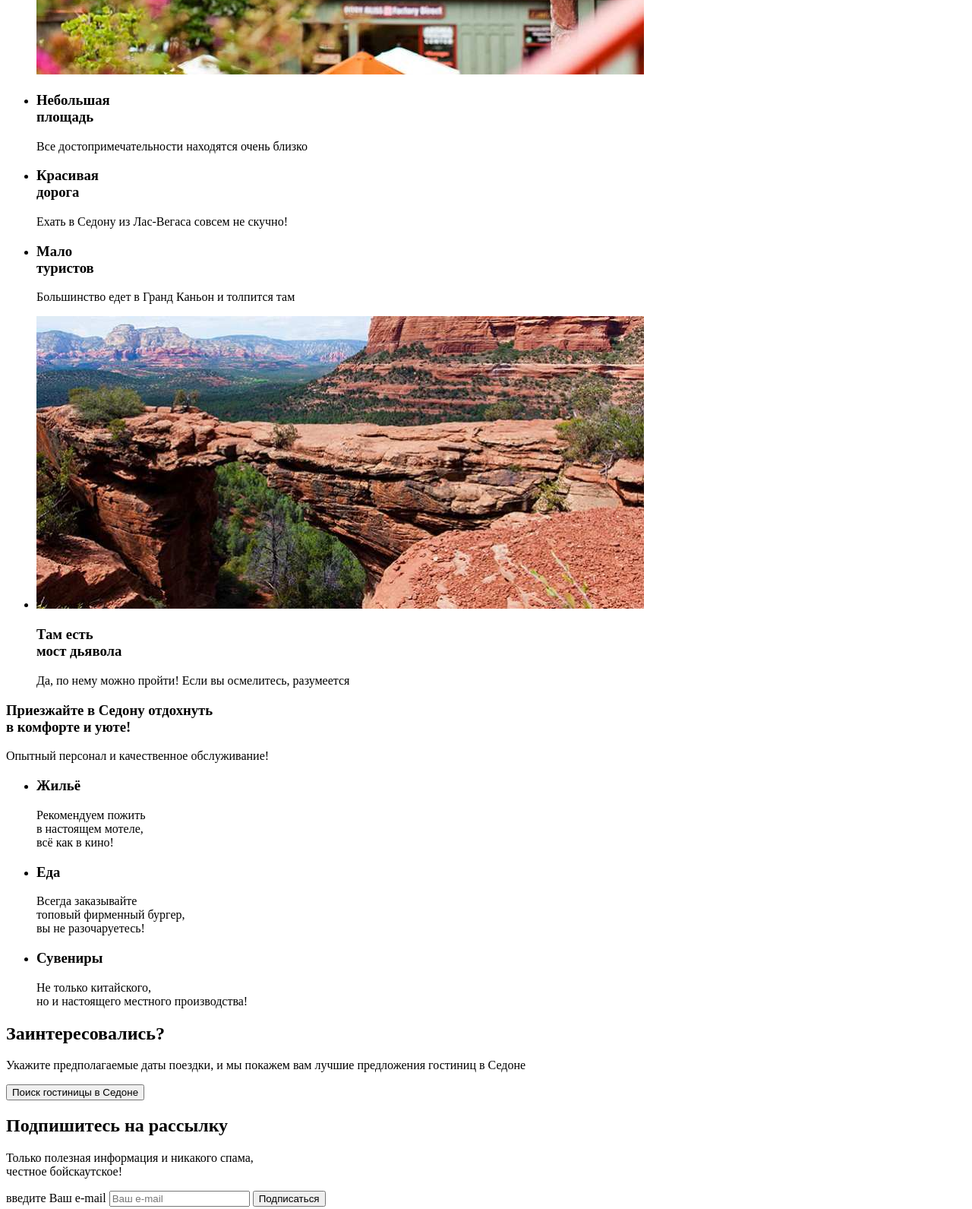
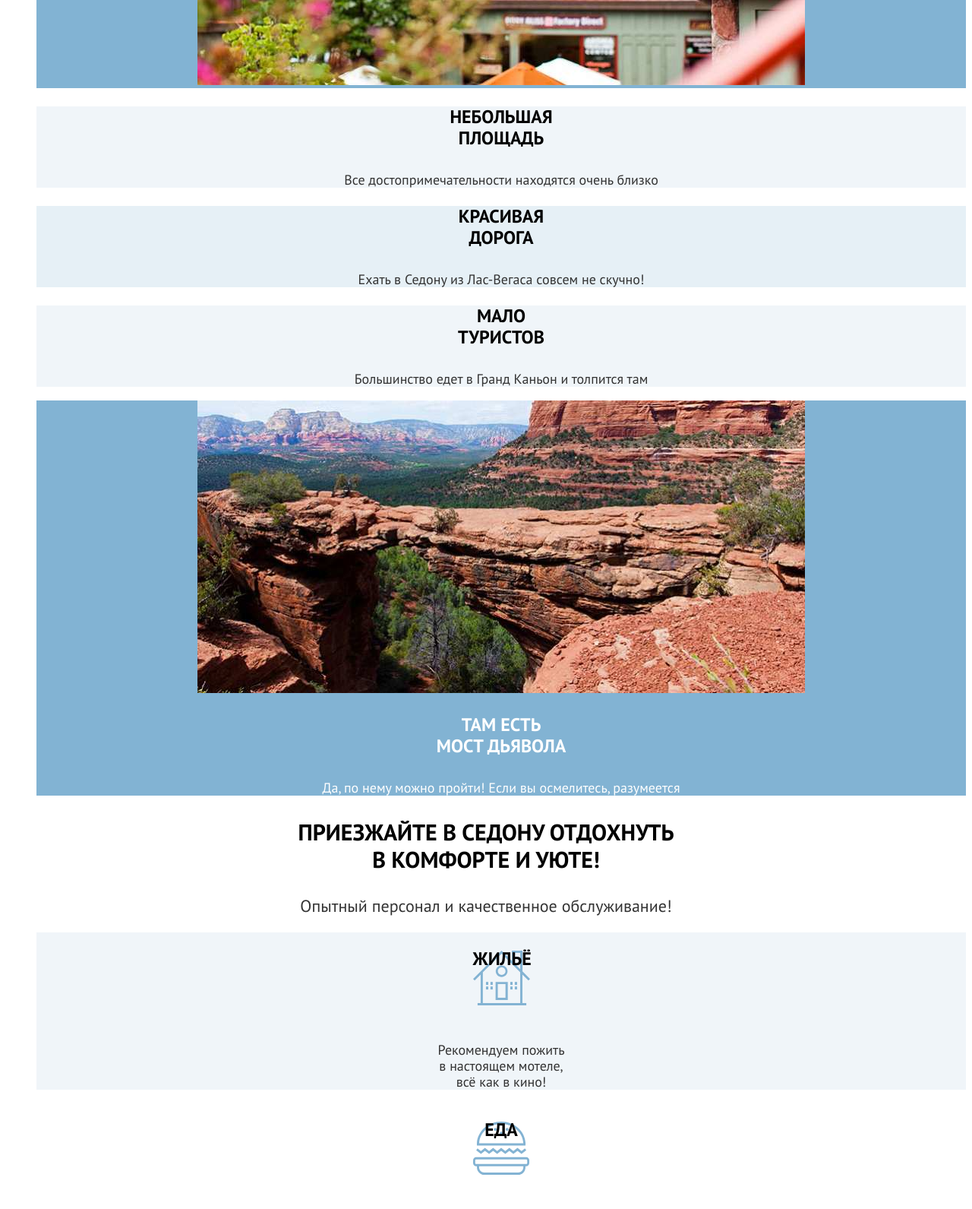
Before and after one commit to irodnik/1291243-sedona-3, a plain HTML site: page index.html in a window 1280 px wide. Shown: the part 1180-2771 px from the top of the page at 76% size. Drawn offline with Linux system fonts and the light colour scheme; files that its build step writes are made by us from their sources; files whose address does not match are found by name.

Commit message:
Добавляет Базовую стилизацию для index

```diff
--- a/index.html
+++ b/index.html
@@ -3,12 +3,13 @@
   <head>
     <meta charset="utf-8">
     <title>HTML Academy: Седона. Городок в Аризоне</title>
+    <link rel="stylesheet" href="styles/styles.css">
   </head>
   <body>
 
-    <header class="navigation" data-test="header">
+    <header class="navigation">
       <a class="navigation-logo">
-        <img class="logo-site" src="images/logo.svg" alt="Логотип гостиниц города «Седона»" width="140" height="70">
+        <img class="logo-site" src="images/logo.svg" width="140" height="70" alt="Логотип гостиниц города «Седона»">
       </a>
       <nav class="nav">
         <ul class="nav-list">
@@ -42,8 +43,8 @@
       </nav>
     </header>
 
-    <main class="main" data-test="main">
-      <section class="hero" data-test="hero">
+    <main class="main">
+      <section class="hero">
         <h1 class="visually-hidden">Welcome to the gorgeous Sedona. Because the Grand Canyon sucks!</h1>
         <img class="main-text" src="images/welcome.svg" width="458" height="352" alt="Welcome to the gorgeous Sedona">
       </section>
@@ -52,7 +53,7 @@
         <p class="adventages-explanation adventages-color">Рассмотрим причины, по которым Седона круче, чем Гранд-Каньон!</p>
       </section>
 
-      <section class="advantages" data-test="advantages">
+      <section class="advantages">
          <h2 class="visually-hidden">Преимущества</h2>
          <ul class="advantages-list">
           <li class="advantages-item pictures">
@@ -95,16 +96,16 @@
 
       <div class="services">
         <ul class="services-list">
-          <li class="services-item light-blue">
-              <h3 class="services-name">Жильё</h3>
+          <li class="services-item services-color">
+              <h3 class="services-header services-home">Жильё</h3>
               <p class="services-description">Рекомендуем пожить<br>в настоящем мотеле,<br>всё как в кино!</p>
           </li>
           <li class="services-item">
-              <h3 class="services-name">Еда</h3>
+              <h3 class="services-header services-food">Еда</h3>
               <p class="services-description">Всегда заказывайте<br>топовый фирменный бургер,<br> вы не разочаруетесь!</p>
           </li>
-          <li class="services-item light-blue">
-              <h3 class="services-name">Сувениры</h3>
+          <li class="services-item services-color">
+              <h3 class="services-header services-souvenir">Сувениры</h3>
               <p class="services-description">Не только китайского,<br>но и настоящего местного производства!</p>
           </li>
         </ul>
@@ -113,7 +114,7 @@
       <section class="booking" data-test="search">
         <h2 class="booking-title">Заинтересовались?</h2>
         <p class="booking-description">Укажите предполагаемые даты поездки, и мы покажем вам лучшие предложения гостиниц в Седоне</p>
-        <button class="button" type="button">Поиск гостиницы в Седоне</button>
+        <button class="button-search" type="button">Поиск гостиницы в Седоне</button>
       </section>
 
       <section class="subscription" data-test="subscribe">
@@ -122,7 +123,7 @@
           <form class="subscription-form" action="https://echo.htmlacademy.ru" method="post">
             <label class="visually-hidden" for="subscription-email">введите Ваш e-mail</label>
             <input class="field" type="email" placeholder="Ваш e-mail" name="subscription-email" id="subscription-email" required>
-            <button class="button" type="submit">Подписаться</button>
+            <button class="button-sub" type="submit">Подписаться</button>
           </form>
       </section>
     </main>
@@ -132,20 +133,20 @@
         <h2 class="visually-hidden">Социальные сети: следуйте за нами</h2>
         <uL class="social-list">
           <li class="social-item">
-            <a class="social-button" href="https://vk.com/htmlacademy" target="_blank"
+            <a class="social-button-vk" href="https://vk.com/htmlacademy" target="_blank"
               title="Группа вконтакте htmlacademy">
               <span class="visually-hidden">Ссылка для перехода в группу Vkontakte</span>
             </a>
           </li>
 
           <li class="social-item">
-            <a class="social-button" href="https://t.me/htmlacademy" target="_blank" title="Телеграм канал htmlacademy">
+            <a class="social-button-tme" href="https://t.me/htmlacademy" target="_blank" title="Телеграм канал htmlacademy">
               <span class="visually-hidden">Ссылка для перехода в канал Telegram</span>
             </a>
           </li>
 
           <li class="social-item">
-            <a class="social-button" href="https://www.youtube.com/user/htmlacademyru" target="_blank"
+            <a class="social-button-youtube" href="https://www.youtube.com/user/htmlacademyru" target="_blank"
               title="Ютуб канал htmlacademy">
               <span class="visually-hidden">Ссылка для перехода в канал Youtube</span>
             </a>
```
